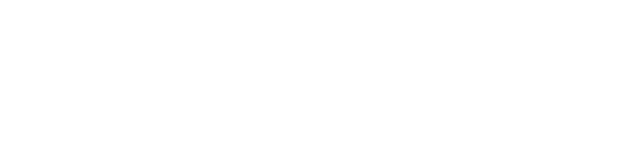
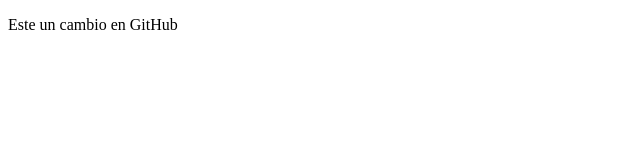
Before and after one commit to Clacox/Proyecto-C---VSC, a plain HTML site: page index.html in a window 1280 px wide. Shown: the whole page, without its empty margins (0-640 px from the left). Drawn offline with Linux system fonts and the light colour scheme.

Commit message:
Update index.html

```diff
--- a/index.html
+++ b/index.html
@@ -6,6 +6,7 @@
     <title>Document</title>
 </head>
 <body>
+    <p> Este un cambio en GitHub </p>
 
 </body>
 </html>
```
